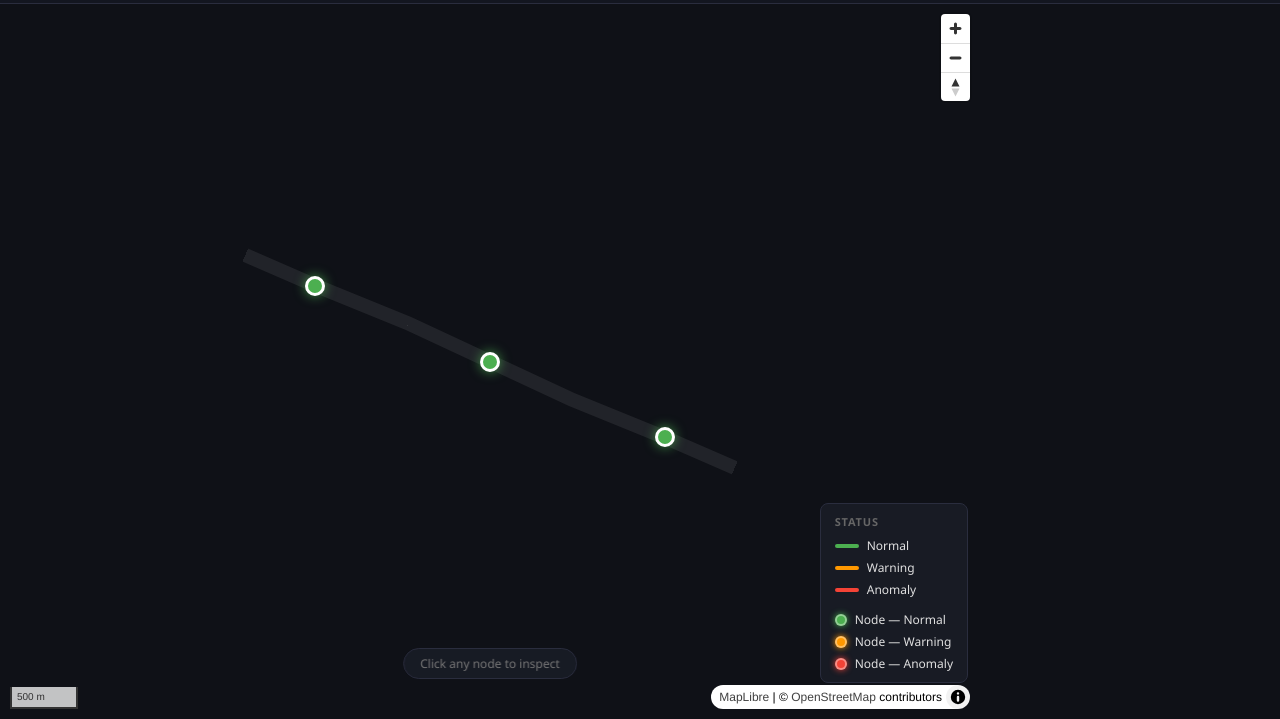
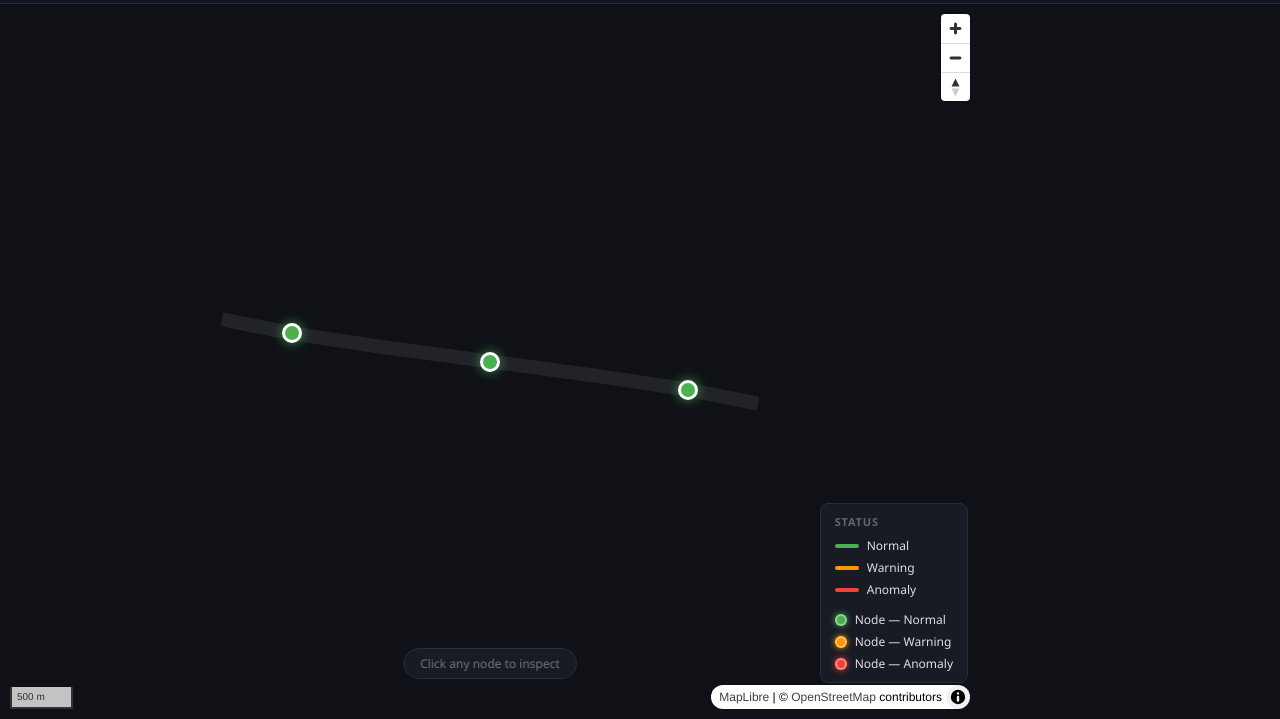
Before and after one commit to aditivv/berkai, a plain HTML site: page static/index.html in a window 1280 px wide. Shown: the part 81-800 px from the top of the page. Drawn offline with nearby package versions, Linux system fonts and the light colour scheme; no server answers.

Commit message:
changed coordinates to LA

```diff
--- a/static/index.html
+++ b/static/index.html
@@ -340,15 +340,15 @@
 
     // ── NODE DEFINITIONS (positions fixed; state/temp overwritten by API) ─────────
     const NODES = [
-      { id: 0, name: "Segment A — Near Intake",  lng: 32.850, lat: 39.930, state: "normal", temp: null, trend: "—", temp_normal: [60, 75] },
-      { id: 1, name: "Segment B — Mid Run",       lng: 32.865, lat: 39.925, state: "normal", temp: null, trend: "—", temp_normal: [60, 75] },
-      { id: 2, name: "Segment C — Near Outflow",  lng: 32.880, lat: 39.920, state: "normal", temp: null, trend: "—", temp_normal: [60, 75] },
+      { id: 0, name: "Segment A — Near Intake",  lng: -118.260, lat: 34.054, state: "normal", temp: null, trend: "—", temp_normal: [60, 75] },
+      { id: 1, name: "Segment B — Mid Run",       lng: -118.243, lat: 34.052, state: "normal", temp: null, trend: "—", temp_normal: [60, 75] },
+      { id: 2, name: "Segment C — Near Outflow",  lng: -118.226, lat: 34.050, state: "normal", temp: null, trend: "—", temp_normal: [60, 75] },
     ];
 
     const SEGMENT_PIPES = [
-      [[32.844, 39.932], [32.850, 39.930], [32.858, 39.9275]],
-      [[32.858, 39.9275], [32.865, 39.925], [32.872, 39.9225]],
-      [[32.872, 39.9225], [32.880, 39.920], [32.886, 39.918]],
+      [[-118.266, 34.055], [-118.260, 34.054], [-118.252, 34.053]],
+      [[-118.252, 34.053], [-118.243, 34.052], [-118.234, 34.051]],
+      [[-118.234, 34.051], [-118.226, 34.050], [-118.220, 34.049]],
     ];
 
     function buildPipeGeoJSON(nodes) {
@@ -380,7 +380,7 @@
         },
         layers: [{ id: 'osm-raster', type: 'raster', source: 'osm' }]
       },
-      center: [32.865, 39.925],
+      center: [-118.243, 34.052],
       zoom: 13
     });
 
```
